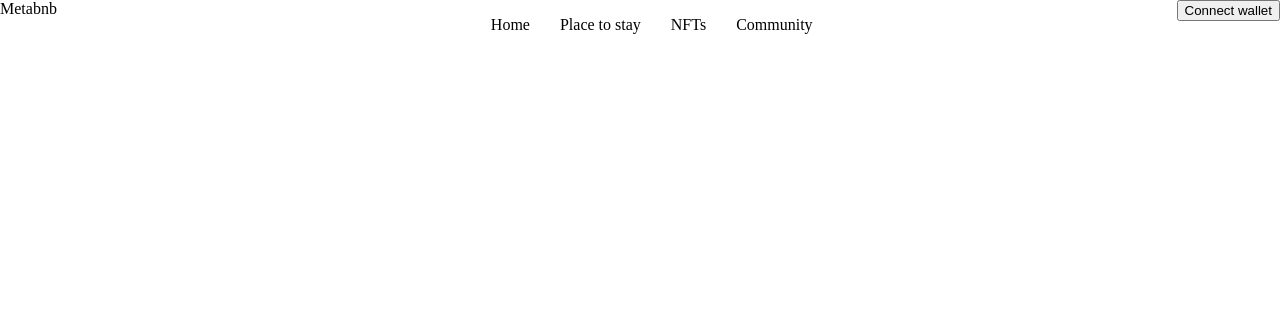
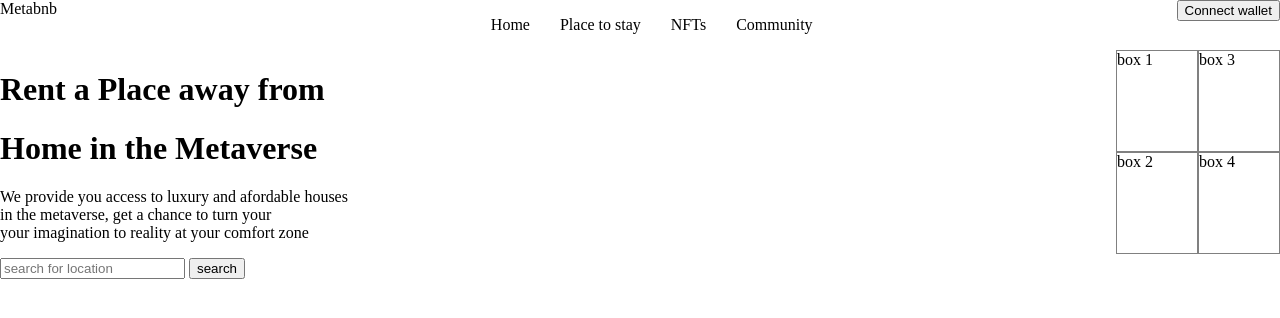
Before and after one commit to chibuzorihueze/meta-bnb, a React (Create React App) app: page / in a window 1280 px wide. Shown: the top 318 px of the page. Built offline with nearby package versions, Linux system fonts and the light colour scheme; a web font is replaced by a local one.

Commit message:
creating main page struct

```diff
--- a/src/App.css
+++ b/src/App.css
@@ -1,4 +1,6 @@
 @import url('https://fonts.googleapis.com/css2?family=Inter:wght@100;200;300;400;500;600;700;800;900&family=Poppins:wght@100&family=Quicksand:wght@300;400;500;600;700&family=Red+Rose:wght@300;400;500;600;700&family=Roboto:ital,wght@0,400;0,500;1,400&display=swap');
+
+/* nav session*/
 
 ul{
   list-style-type: none;
@@ -14,3 +16,19 @@ ul{
 li{
   margin-left: 30px;
 }
+
+/* main section*/
+
+.main{
+  display: flex;
+  justify-content: space-between;
+}
+.left-section{
+  display: flex;
+
+}
+.box1, .box2, .box3, .box4{
+  height: 100px;
+  width: 80px;
+  border: 1px solid gray;
+}
--- a/src/App.js
+++ b/src/App.js
@@ -1,10 +1,12 @@
 import './App.css';
 import Nav from './components/nav';
+import Main from './components/main';
 
 function App() {
   return (
     <div>
       <Nav />
+      <Main />
     </div>
     );
 }
--- /dev/null
+++ b/src/components/main.jsx
@@ -0,0 +1,40 @@
+import React from "react";
+
+function Main(){
+    return(
+        <div className="main">
+
+            <div className="right-section">
+                <div className="first-text">
+                    <h1>Rent a Place away from</h1>
+                </div>
+                <div className="second-text">
+                    <h1>Home in the Metaverse</h1>
+                </div>
+                <div>
+                    <p> We provide you access to luxury and afordable houses <br />
+                        in the metaverse, get a chance to turn your <br />
+                        your imagination to reality at your comfort zone
+                    </p>
+                </div>
+
+                <div>
+                    <input type="text" placeholder="search for location"/> <button>search</button>
+                </div>
+            </div>
+
+            <div className="left-section">
+                <div className="wrap-1">
+                    <div className="box1">box 1</div>
+                    <div className="box2">box 2</div>
+                </div>
+                <div className="wrap-2">
+                    <div className="box3">box 3</div>
+                    <div className="box4">box 4</div>
+                </div>
+            </div>
+        </div>
+    )
+}
+
+export default Main;
```
